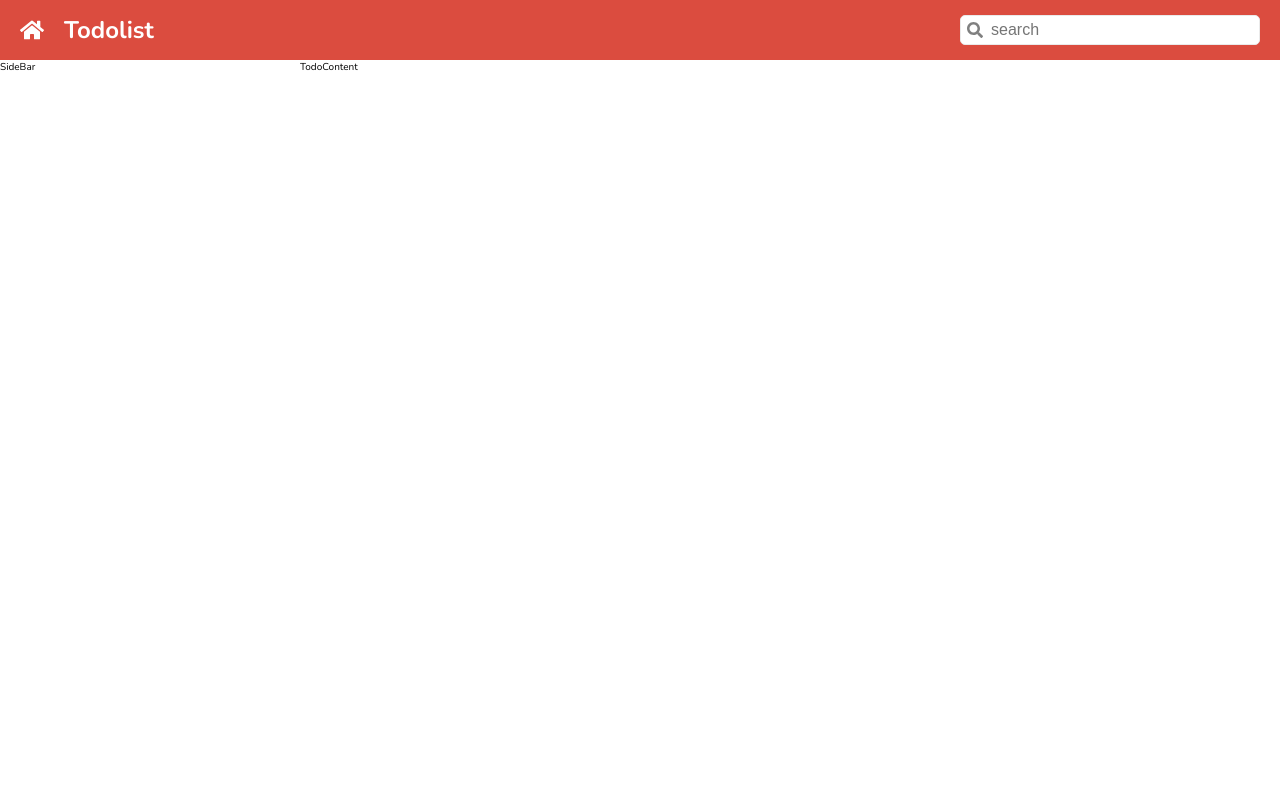
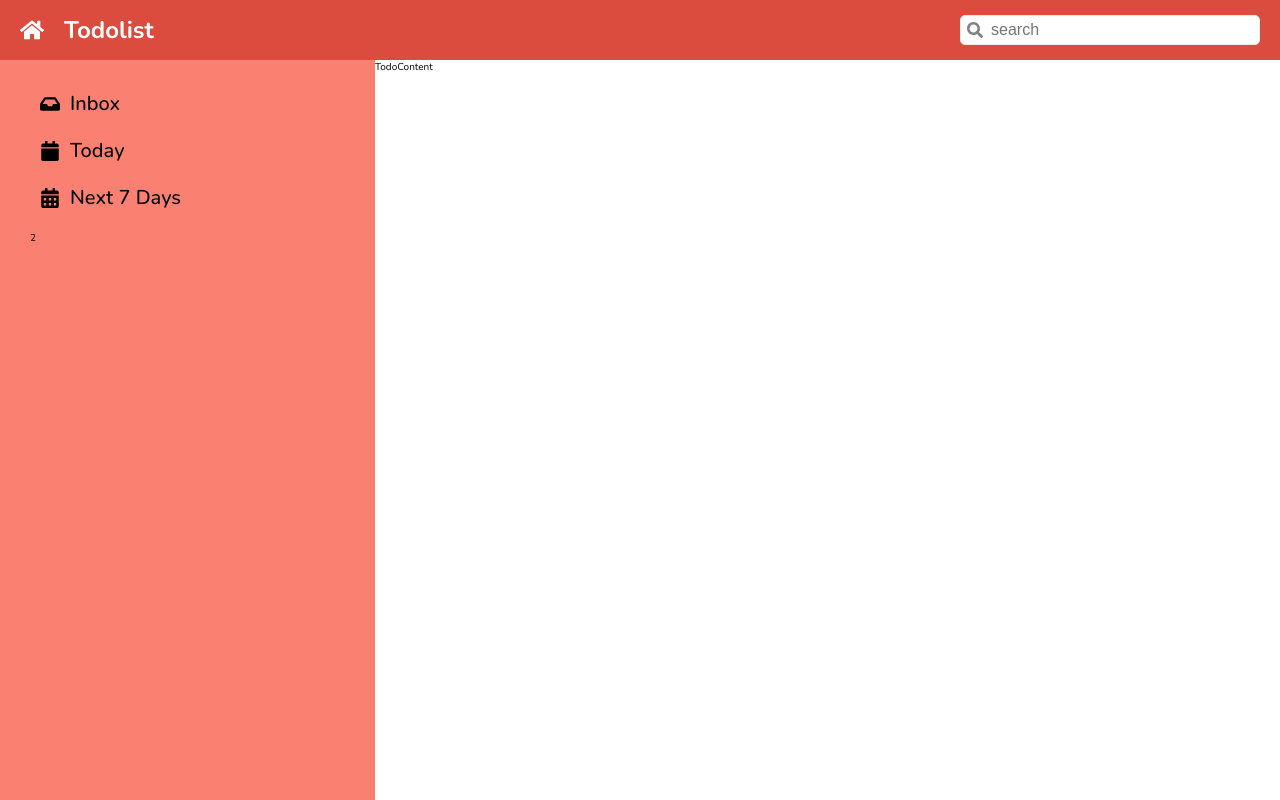
Before and after one commit to Droped17/cc15-my-todolist, a React (Create React App) app: page / in a window 1280 px wide. Built offline with nearby package versions, Linux system fonts and the light colour scheme.

Commit message:
style Sidebar

```diff
--- a/src/App.jsx
+++ b/src/App.jsx
@@ -1,5 +1,6 @@
 import "./app.scss";
 import Header from "./components/Header";
+import { FaInbox,FaCalendar,FaCalendarAlt } from "react-icons/fa";
 
 function App() {
   return (
@@ -7,7 +8,28 @@
       <div className="todo__header">
           <Header></Header>
       </div>
-      <div className="todo__sidebar">SideBar</div>
+      <div className="todo__sidebar">
+          <aside className="sidebar">
+            <section className="sidebar__category">
+              <ul className="list">
+                  <li className="list__item">
+                        <FaInbox className="list__item__icon"></FaInbox>
+                    <p className="list__item__text">Inbox</p>
+                  </li>
+                  <li className="list__item">
+                        <FaCalendar className="list__item__icon"></FaCalendar>
+                    <p className="list__item__text">Today</p>
+                  </li>
+                  <li className="list__item">
+                        <FaCalendarAlt className="list__item__icon"></FaCalendarAlt>
+                    <p className="list__item__text">Next 7 Days</p>
+                  </li>
+              </ul>
+            </section>
+            <section className="sidebar__category">2</section>
+          </aside>
+
+      </div>
       <div className="todo__content">TodoContent</div>
     </div>
   );
--- a/src/app.scss
+++ b/src/app.scss
@@ -38,3 +38,39 @@
 
   }
 }
+
+
+.sidebar{
+  display: flex;
+  flex-direction: column;
+  gap: 10px;
+  padding: 20px 30px;
+  height: calc(100vh - $header-height);
+  background-color: salmon;
+}
+
+.list{
+
+  &__item{
+      display: flex;
+      align-items: center;
+      gap: 10px;
+      font-size: 2rem;
+      padding: 10px;
+      border-radius: 4px;
+
+      &:hover{
+        background-color: $grey-light;
+        cursor: pointer;
+      }
+
+    &__item{
+
+    }
+
+    &__text{
+      font-weight: 500;
+    }
+
+  }
+}
--- a/src/index.scss
+++ b/src/index.scss
@@ -7,7 +7,7 @@
 $white: #fff;
 
 $header-height: 60px;
-$sidebar-width: 300px;
+$sidebar-width: 375px;
 
 // Glabal Reset
 *,
@@ -16,6 +16,7 @@
   margin: 0;
   padding: 0;
   box-sizing: inherit;
+
 }
 
 html {
@@ -31,3 +32,7 @@
   -moz-osx-font-smoothing: grayscale;
 
 }
+
+li{
+  list-style: none;
+}
```
